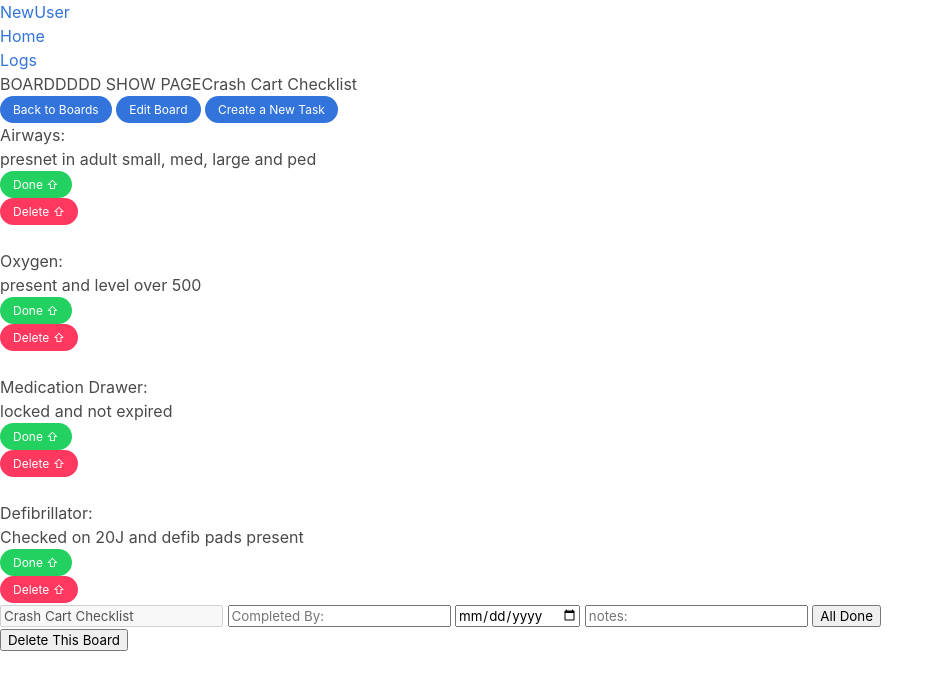
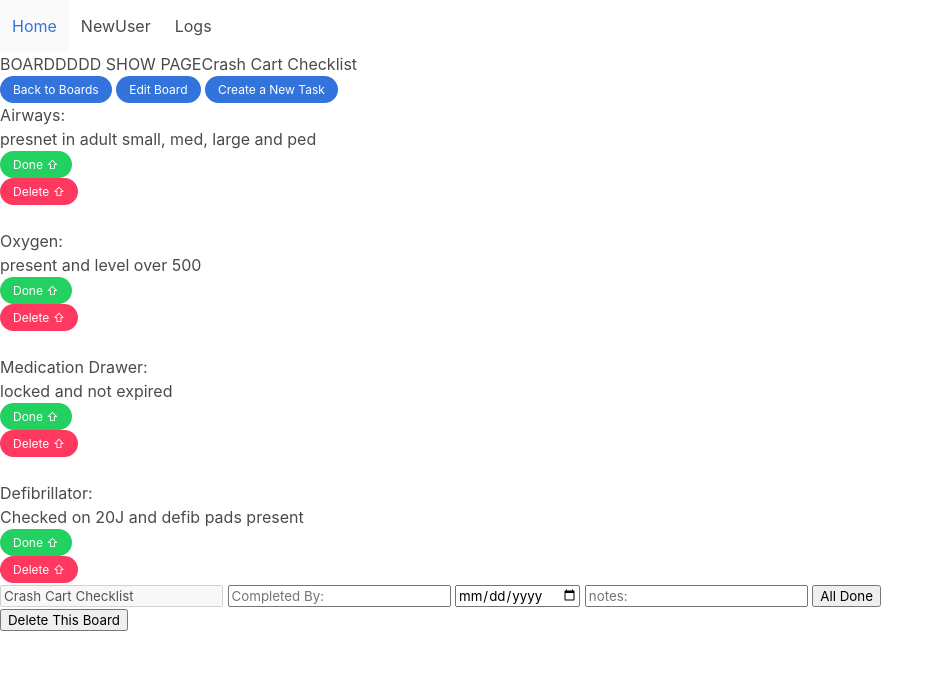
Before and after one commit to DestinFloyd/ClickAndLog, a Node server app: page /600000000000000000000009/board/600000000000000000000009 in a window 1280 px wide. Shown: the top 690 px of the page, without its empty margins (0-944 px from the left). Run offline with Node 20, Linux system fonts and the light colour scheme; data comes from the database, SQL or seed files in the repository; some libraries are stand-ins or nearby versions.

Commit message:
some more stylign done

```diff
--- a/views/boards/index.hbs
+++ b/views/boards/index.hbs
@@ -8,11 +8,11 @@
     <div>
         <div>
             <a href="/{{../userID}}/board/{{_id}}">
-                <h3>{{name}}</h3>
+                <h3 class="button is-outlined is-link is-large">{{name}}</h3>
             </a>
 
             {{#each tasks}}
-            <p>{{name}}</p>
+            <p >{{name}}</p>
             {{/each}}
         </div>
     </div>
--- a/views/boards/show.hbs
+++ b/views/boards/show.hbs
@@ -15,7 +15,7 @@
 </form>
 
 {{/each}}
-
+<div>
 <form action="/logs" method="POST">
     <input type="text" value="{{name}}" name="name" placeholder="{{name}}" disabled="disabled">
     <input type="text" name="completedBy" placeholder="Completed By:">
@@ -25,6 +25,7 @@
     {{!-- <form action="/{{userID}}/board" method="POST"></form> --}}
     {{!-- router.post('/:id/board/:boardId/logs', taskController.create) --}}
 </form>
+</div>
 <form action="/{{userID}}/board/{{board._id}}?_method=DELETE" method="POST">
     <button type="submit">Delete This Board</button>
 </form>
--- a/views/layout.hbs
+++ b/views/layout.hbs
@@ -14,12 +14,16 @@
 </head>
 
 <body>
-  <ul>
-    <li><a href="/new">NewUser</a></li>
-    <li><a href="/">Home</a></li>
-    <li><a href="/logs">Logs</a></li>
-  </ul>
-    {{{body}}}
+  <nav class="navbar" role="navigation">
+    <div class="navbar-start">
+
+    <a class="navbar-item" href="/">Home</a>
+    <a class="navbar-item" href="/new">NewUser</a>
+    <a class="navbar-item"href="/logs">Logs</a>
+
+  </div>
+</nav>
+ {{{body}}}
   <script>
     $(".doneButton").on("click", function () { $(this).prev("p").css("color", "red") })
   </script>
```
Also changed, not shown: 1 other file.
